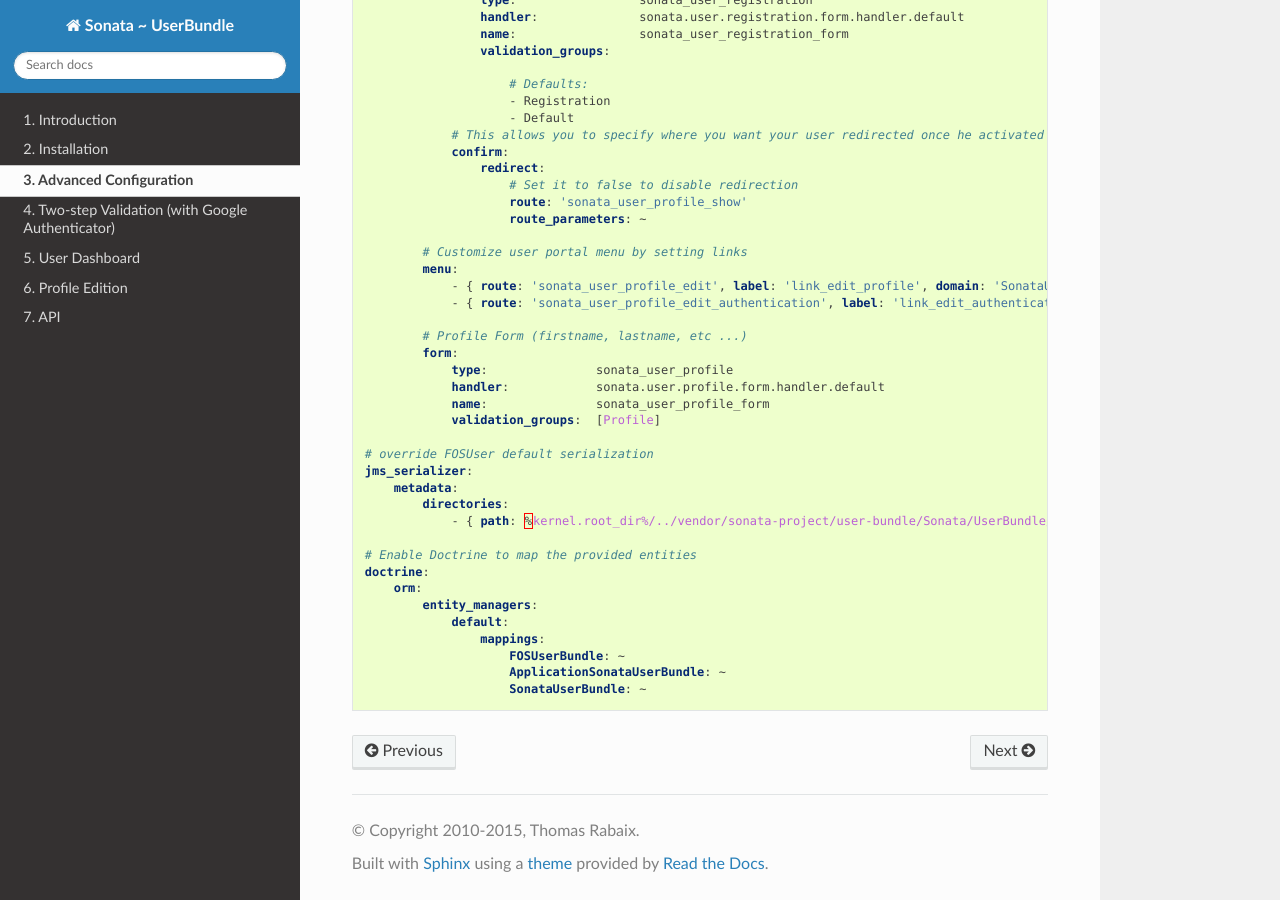
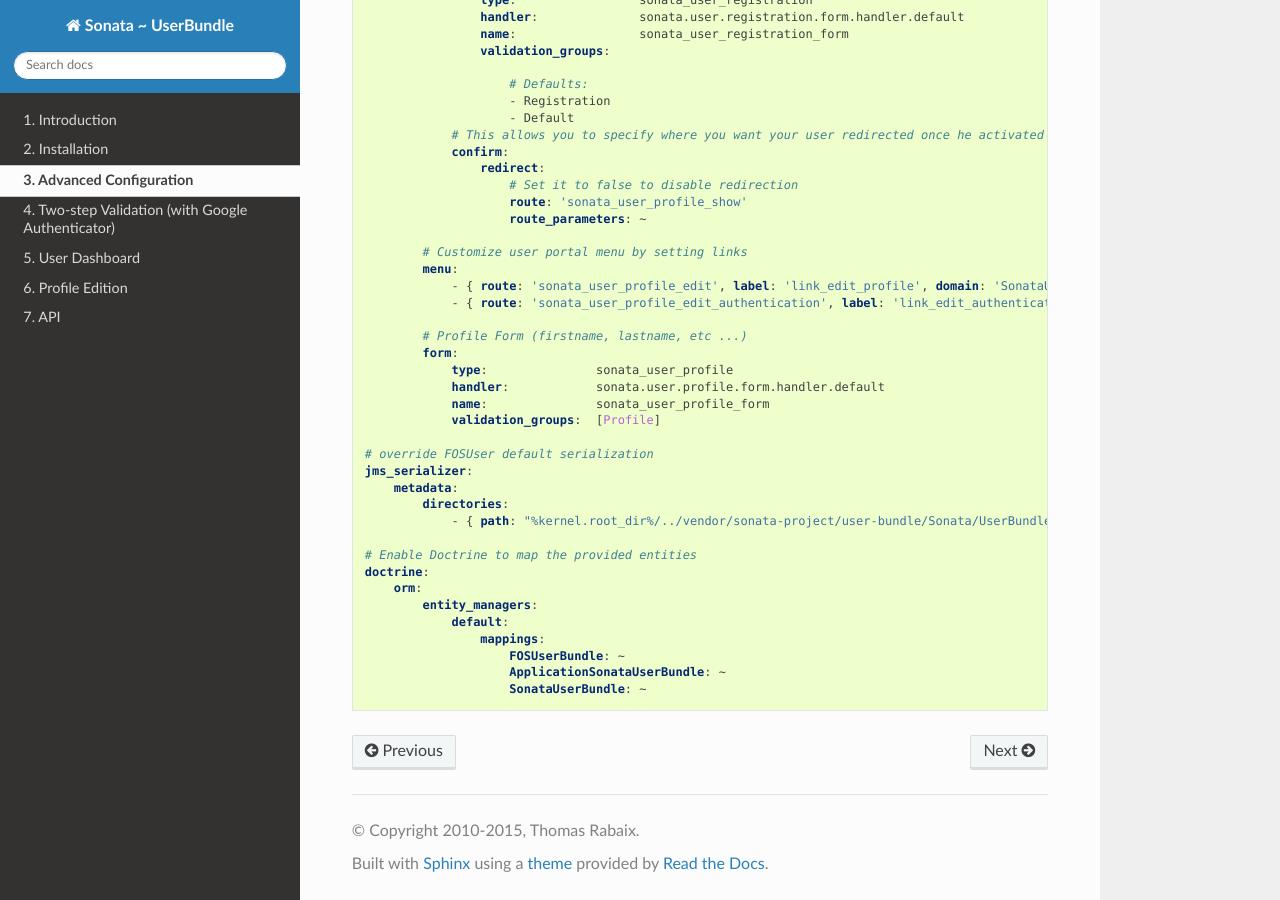
Before and after one commit to sonata-project/SonataUserBundle, a Sphinx documentation site: the page built from Resources/doc/reference/advanced_configuration.rst, in a window 1280 px wide and 900 px high, scrolled down 1337 px. Built offline with Sphinx 7.4.7 and the Read the Docs theme 2.0.0, drawn with Linux system fonts in a browser that asks for light colours.

Commit message:
quote string with container parameter
Fixes #684

```diff
--- a/Resources/doc/reference/advanced_configuration.rst
+++ b/Resources/doc/reference/advanced_configuration.rst
@@ -106,7 +106,7 @@
     jms_serializer:
         metadata:
             directories:
-                - { path: %kernel.root_dir%/../vendor/sonata-project/user-bundle/Sonata/UserBundle/Resources/config/serializer/FOSUserBundle, namespace_prefix: 'FOS\UserBundle' }
+                - { path: "%kernel.root_dir%/../vendor/sonata-project/user-bundle/Sonata/UserBundle/Resources/config/serializer/FOSUserBundle", namespace_prefix: 'FOS\UserBundle' }
 
     # Enable Doctrine to map the provided entities
     doctrine:
```
